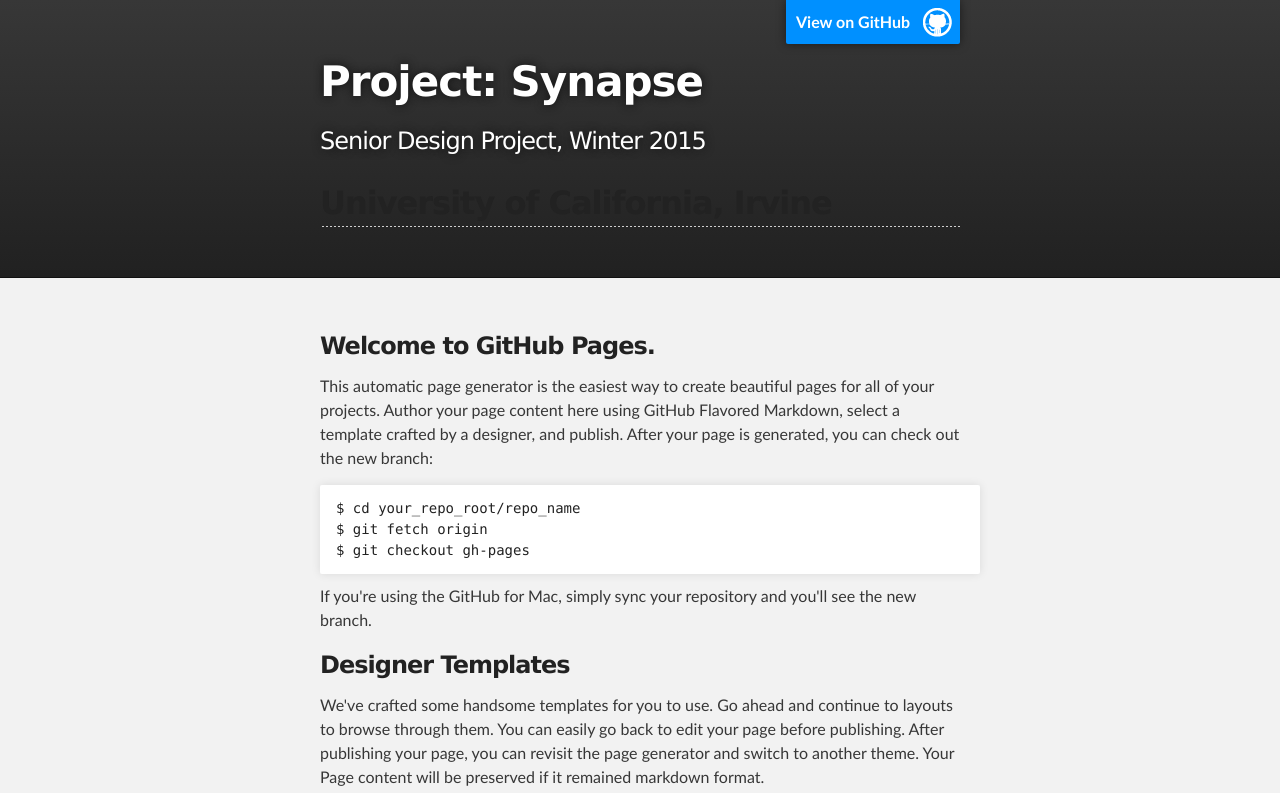
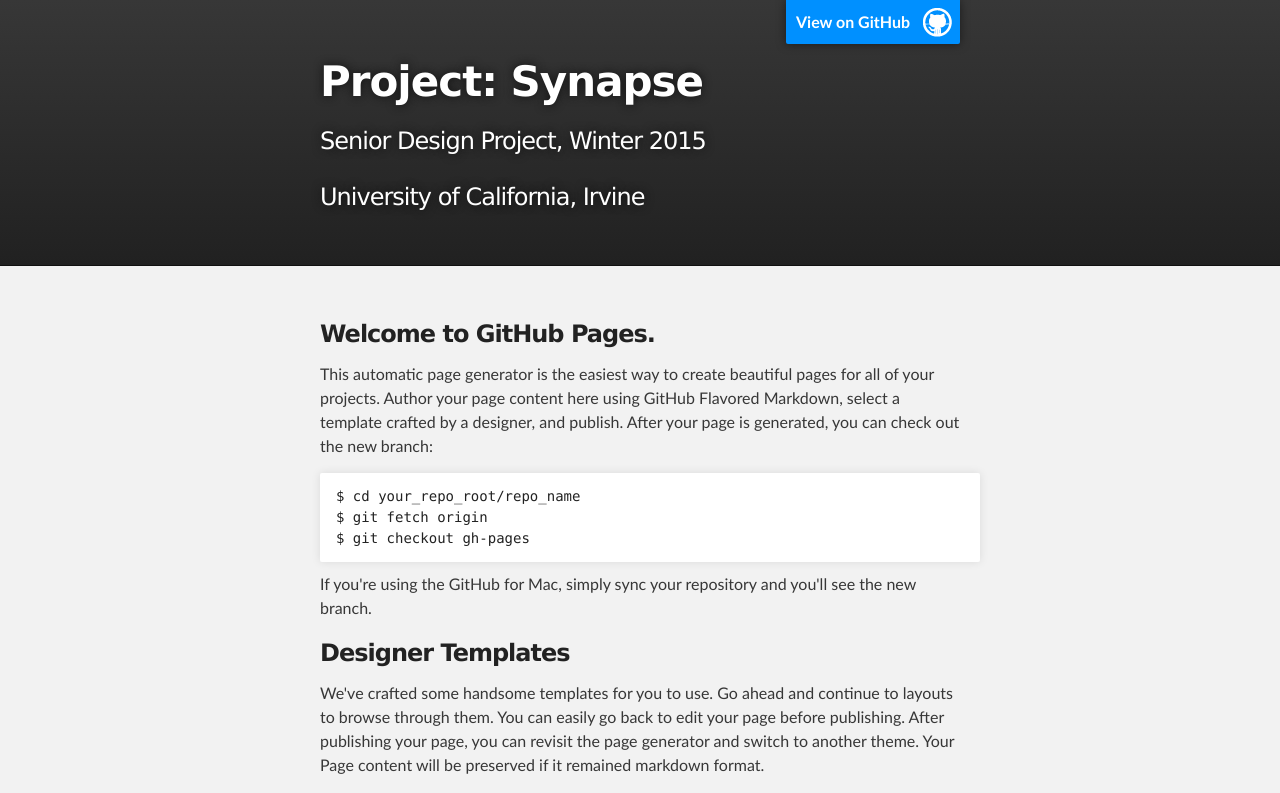
Before and after one commit to chucklinatlife/proj_synapse, a plain HTML site: page index.html in a window 1280 px wide. Shown: the top 793 px of the page. Drawn offline with Linux system fonts and the light colour scheme.

Commit message:
edit project tagline

```diff
--- a/index.html
+++ b/index.html
@@ -19,8 +19,8 @@
           <a id="forkme_banner" href="https://github.com/cklam19/proj_synapse">View on GitHub</a>
 
           <h1 id="project_title">Project: Synapse</h1>
-          <h2 id="project_tagline">Senior Design Project, Winter 2015</h2>
-          <h2>University of California, Irvine</h2>
+          <h2 class="project_tagline">Senior Design Project, Winter 2015</h2>
+          <h2 class="project_tagline">University of California, Irvine</h2>
           <!--
             <section id="downloads">
               <a class="zip_download_link" href="https://github.com/cklam19/proj_synapse/zipball/master">Download this project as a .zip file</a>
--- a/stylesheets/stylesheet.css
+++ b/stylesheets/stylesheet.css
@@ -307,7 +307,7 @@
   text-shadow: #111 0px 0px 10px;
 }
 
-#project_tagline {
+.project_tagline {
   color: #fff;
   font-size: 24px;
   font-weight: 300;
```
